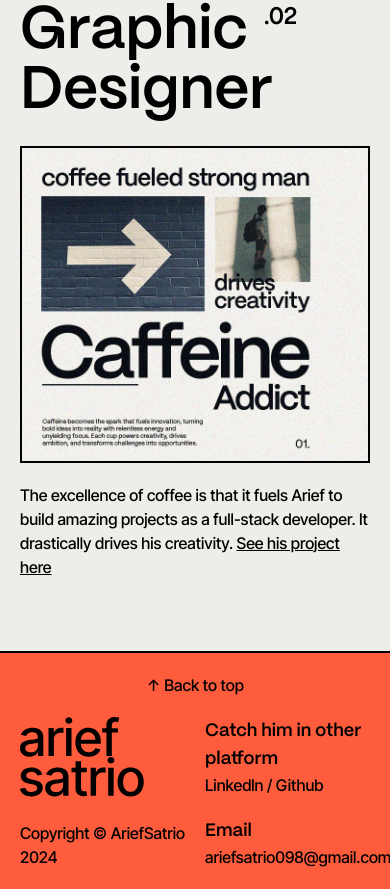
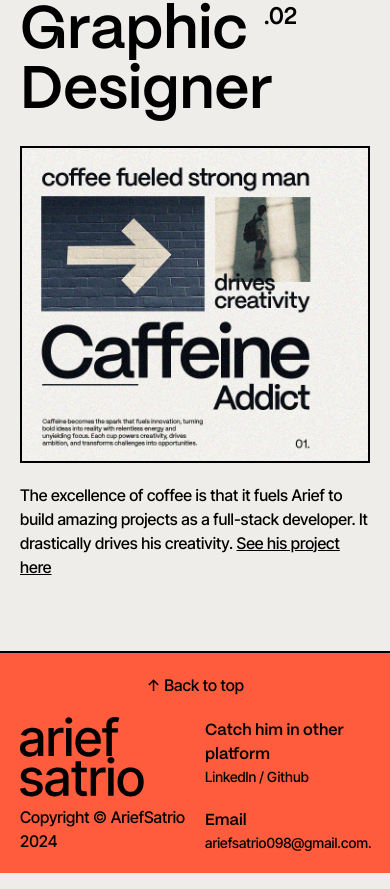
Before and after one commit to kurodoke/portofolio-web, a Next.js app: page / in a window 390 px wide. Shown: the part 1472-2361 px from the top of the page. Built offline with nearby package versions, Linux system fonts and the light colour scheme.

Commit message:
fix: miss sized text in mobile browser

```diff
--- a/src/app/template.tsx
+++ b/src/app/template.tsx
@@ -7,7 +7,7 @@ import { IntroStoreProvider } from "@/providers/IntroProvider";
 import { PageProvider, usePageStore } from "@/providers/pageProvider";
 import { motion, useAnimation, Variants } from "framer-motion";
 import { useRouter } from "next/navigation";
-import { aboutEase } from "@/components/About/animation";
+import { aboutEase } from "@/components/page/About/animation";
 
 export default function RootTemplate({
     children,
@@ -68,7 +68,7 @@ function RootMain({
             variants={variant}
             transition={{ duration: 0.5, ease: aboutEase }}
             onAnimationComplete={() => {
-                router.push(pathPage, { scroll: false });
+                router.push(pathPage, { scroll: true });
             }}
             className="wrapper pt-[3.725rem] md:pt-[5rem]"
         >
--- a/src/components/About/Footer.tsx
+++ b/src/components/page/About/Footer.tsx
@@ -1,9 +1,9 @@
 import React from "react";
-import Arief from "../Logo/Letter/Arief";
-import Satrio from "../Logo/Letter/Satrio";
+import Arief from "../../Logo/Letter/Arief";
+import Satrio from "../../Logo/Letter/Satrio";
 import Link from "next/link";
 import { fontDisplay } from "@/font";
-import { AnimatedLink } from "../AnimatedLink";
+import { AnimatedLink } from "../../AnimatedLink";
 
 export default function Footer(): React.ReactElement {
     return (
@@ -32,10 +32,12 @@ export default function Footer(): React.ReactElement {
 
                 <div className="col-span-3 md:col-span-8 grid grid-cols-3 md:grid-cols-8 gap-y-5 md:gap-x-10 md:gap-y-5">
                     <div className="col-span-3 md:col-start-3 flex flex-col justify-end">
-                        <h5 className={`${fontDisplay.className} text-lg`}>
+                        <h5
+                            className={`${fontDisplay.className} text-base md:text-lg`}
+                        >
                             Catch him in other platform
                         </h5>
-                        <p>
+                        <p className="text-sm md:text-base">
                             <AnimatedLink
                                 href={
                                     "https://www.linkedin.com/in/arief-satrio-budi-prasojo"
@@ -50,10 +52,15 @@ export default function Footer(): React.ReactElement {
                         </p>
                     </div>
                     <div className="col-span-3 md:col-start-7 flex flex-col justify-end">
-                        <h5 className={`${fontDisplay.className} text-lg`}>
+                        <h5
+                            className={`${fontDisplay.className} text-base md:text-lg`}
+                        >
                             Email
                         </h5>
-                        <AnimatedLink href={"mailto:ariefsatrio098@gmail.com"}>
+                        <AnimatedLink
+                            className="text-sm md:text-base"
+                            href={"mailto:ariefsatrio098@gmail.com"}
+                        >
                             ariefsatrio098@gmail.com.
                         </AnimatedLink>
                     </div>
--- a/src/components/About/Hero.tsx
+++ b/src/components/page/About/Hero.tsx
@@ -8,7 +8,7 @@ import imagePosterAnd from "@/assets/images/and-poster.jpg";
 import Image from "next/image";
 
 export default function Hero(): React.ReactElement {
-    const { isHasPlayed } = useIntroStore((state) => state);
+    const { isHasPlayed } = useIntroStore();
 
     const baseDelay = isHasPlayed ? 0 : 3.9;
     let indexAnimation = 0;
--- a/src/components/About/Intro.tsx
+++ b/src/components/page/About/Intro.tsx
@@ -1,7 +1,7 @@
 import { fontDisplay, fontDisplayItalic } from "@/font";
 import Link from "next/link";
 import React from "react";
-import { AnimatedLink } from "../AnimatedLink";
+import { AnimatedLink } from "../../AnimatedLink";
 
 export default function Intro(): React.ReactElement {
     return (
--- a/src/components/About/Portofolio.tsx
+++ b/src/components/page/About/Portofolio.tsx
@@ -10,7 +10,7 @@ import AnimatedPortofolioButton from "./AnimatedPortofolioButton";
 import { aboutEase } from "./animation";
 import AnimatedPortofolioText from "./AnimatedPortofolioText";
 import Link from "next/link";
-import { AnimatedLink } from "../AnimatedLink";
+import { AnimatedLink } from "../../AnimatedLink";
 
 type SelectedPortofolio = "fullstack" | "designer";
 
```
Also changed, not shown: src/app/page.tsx (+4 -4 lines), src/components/page/About/AnimatedHeroText.tsx (renamed from src/components/About/AnimatedHeroText.tsx), src/components/page/About/AnimatedPortofolioButton.tsx (renamed from src/components/About/AnimatedPortofolioButton.tsx), src/components/page/About/AnimatedPortofolioFigure.tsx (renamed from src/components/About/AnimatedPortofolioFigure.tsx), src/components/page/About/AnimatedPortofolioText.tsx (renamed from src/components/About/AnimatedPortofolioText.tsx), src/components/page/About/animation.ts (renamed from src/components/About/animation.ts).
